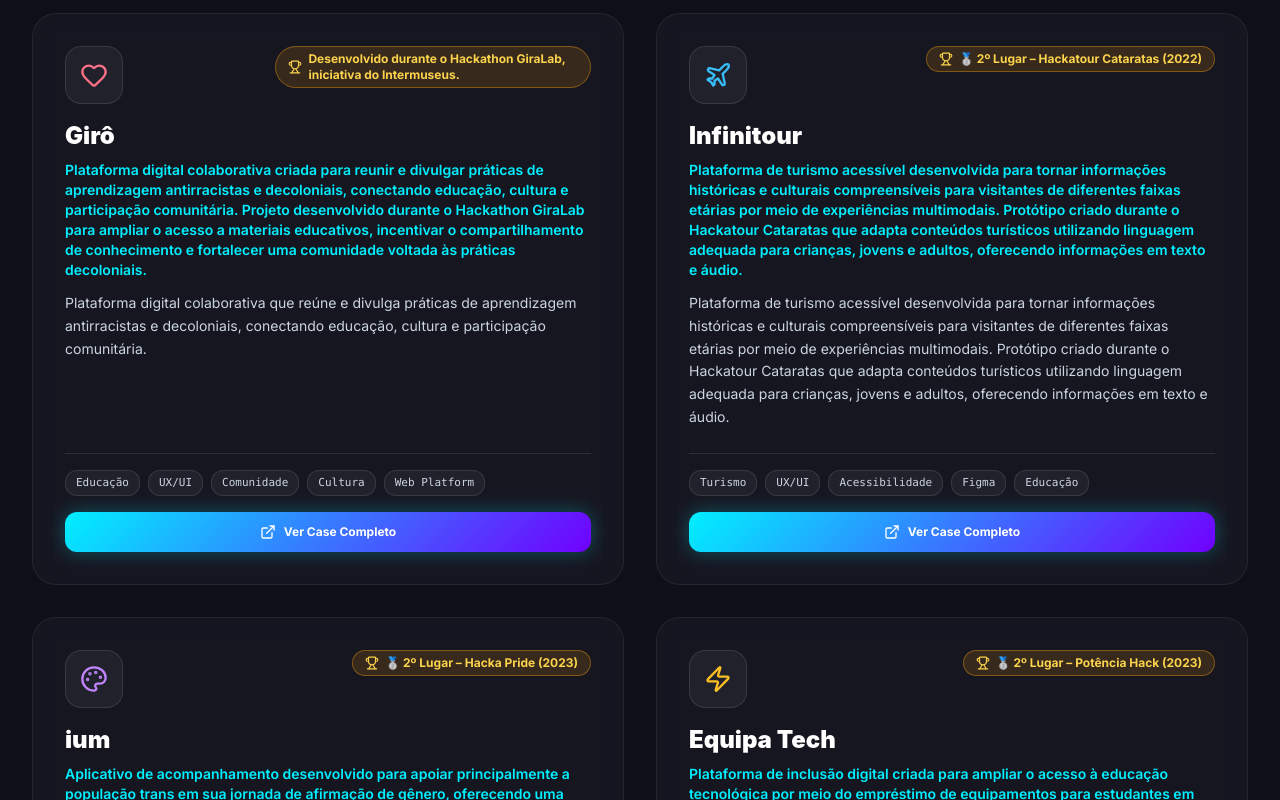
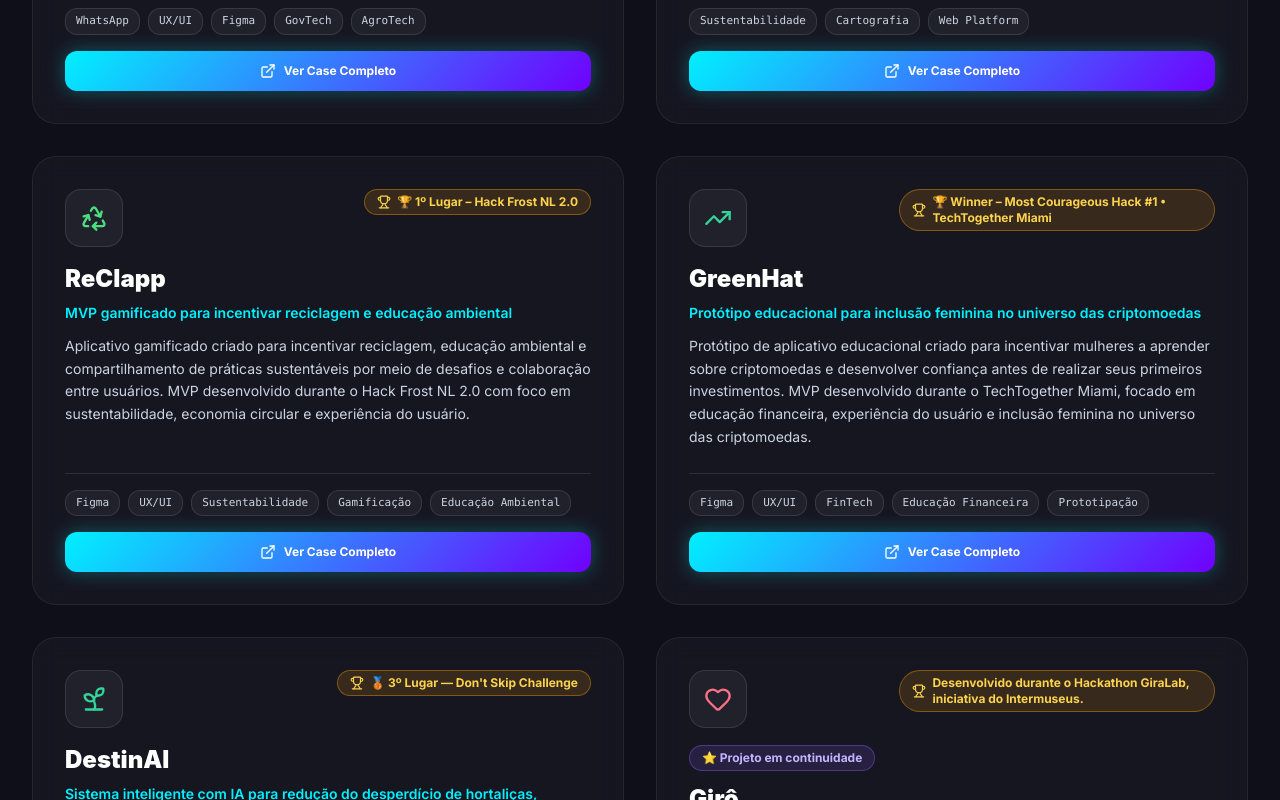
Before and after one commit to SouBeatrizKaroline/3-dev-as-demais-12fqm6k9q, a React (Vite) app: page / in a window 1280 px wide. Shown: the part 9400-10200 px from the top of the page. Built offline with nearby package versions, Linux system fonts and the light colour scheme.

Commit message:
Refactor project order and add Girô badge

```diff
--- a/src/components/ProjectCard.tsx
+++ b/src/components/ProjectCard.tsx
@@ -79,6 +79,12 @@ export function ProjectCard({ project, index, isInView, onOpenModal }: ProjectCa
           )}
         </div>
 
+        {project.recognitionBadge && (
+          <div className="inline-flex items-center gap-1.5 bg-violet-500/15 border border-violet-500/40 text-violet-300 text-xs font-bold px-3 py-1 rounded-full mb-3">
+            <span>{project.recognitionBadge}</span>
+          </div>
+        )}
+
         <h3 className="text-2xl font-black text-white mb-2 font-display">{project.title}</h3>
         <p className="text-sm font-semibold text-[#00f0ff] mb-3">{project.description}</p>
         <p className="text-sm text-slate-300 leading-relaxed mb-6">{project.longDescription}</p>
--- a/src/components/ProjectsSection.tsx
+++ b/src/components/ProjectsSection.tsx
@@ -5,23 +5,23 @@ import { ProjectCaseModal } from '@/components/ProjectCaseModal'
 import { ProjectCard } from '@/components/ProjectCard'
 
 const PROJECT_ORDER = [
+  'raizesgo',
+  'frutos-do-cerrado',
+  'reclapp',
+  'greenhat',
   'destinai',
-  'reclapp',
   'giro',
-  'infinitour',
   'ium',
   'potencia-hack',
+  'infinitour',
   'viga',
-  'greenhat',
+  'pegabot-extension',
+  'lazurus',
+  'earth-connections',
   'connectgreen',
-  'pegabot-extension',
   'dionisa',
-  'earth-connections',
-  'lazurus',
   'siscar',
   'saude-express',
-  'raizesgo',
-  'frutos-do-cerrado',
 ]
 
 export function ProjectsSection() {
--- a/src/data/content.ts
+++ b/src/data/content.ts
@@ -44,6 +44,7 @@ export interface Project {
   category: string
   iconName: string
   casePageRoute?: string
+  recognitionBadge?: string
 }
 
 export interface StatItem {
@@ -522,6 +523,7 @@ export const PROJECTS: Project[] = [
     metric: 'Plataforma Publicada',
     category: 'EdTech • Impacto Social',
     iconName: 'Heart',
+    recognitionBadge: '⭐ Projeto em continuidade',
   },
   {
     id: 'infinitour',
--- a/src/lib/pocketbase/schema.json
+++ b/src/lib/pocketbase/schema.json
@@ -1,5 +1,5 @@
 {
-  "generatedAt": "2026-07-29T02:12:26.312Z",
+  "generatedAt": "2026-07-29T02:20:12.786Z",
   "collections": [
     {
       "name": "users",
--- a/src/pages/ProjectDetail.tsx
+++ b/src/pages/ProjectDetail.tsx
@@ -126,6 +126,11 @@ export default function ProjectDetail() {
               ))}
             </div>
           )}
+          {project.recognitionBadge && (
+            <div className="flex items-center gap-2 bg-violet-500/15 border border-violet-500/40 text-violet-300 text-sm font-bold px-4 py-2 rounded-full w-fit mb-6">
+              <span>{project.recognitionBadge}</span>
+            </div>
+          )}
           <div className="flex items-center gap-4 mb-4">
             <div className="p-4 rounded-2xl bg-white/5 border border-white/10">
               {ICON_MAP[project.iconName] || <Sparkles className="w-8 h-8 text-[#00f0ff]" />}
```
Also changed, not shown: .skip.config.json.
